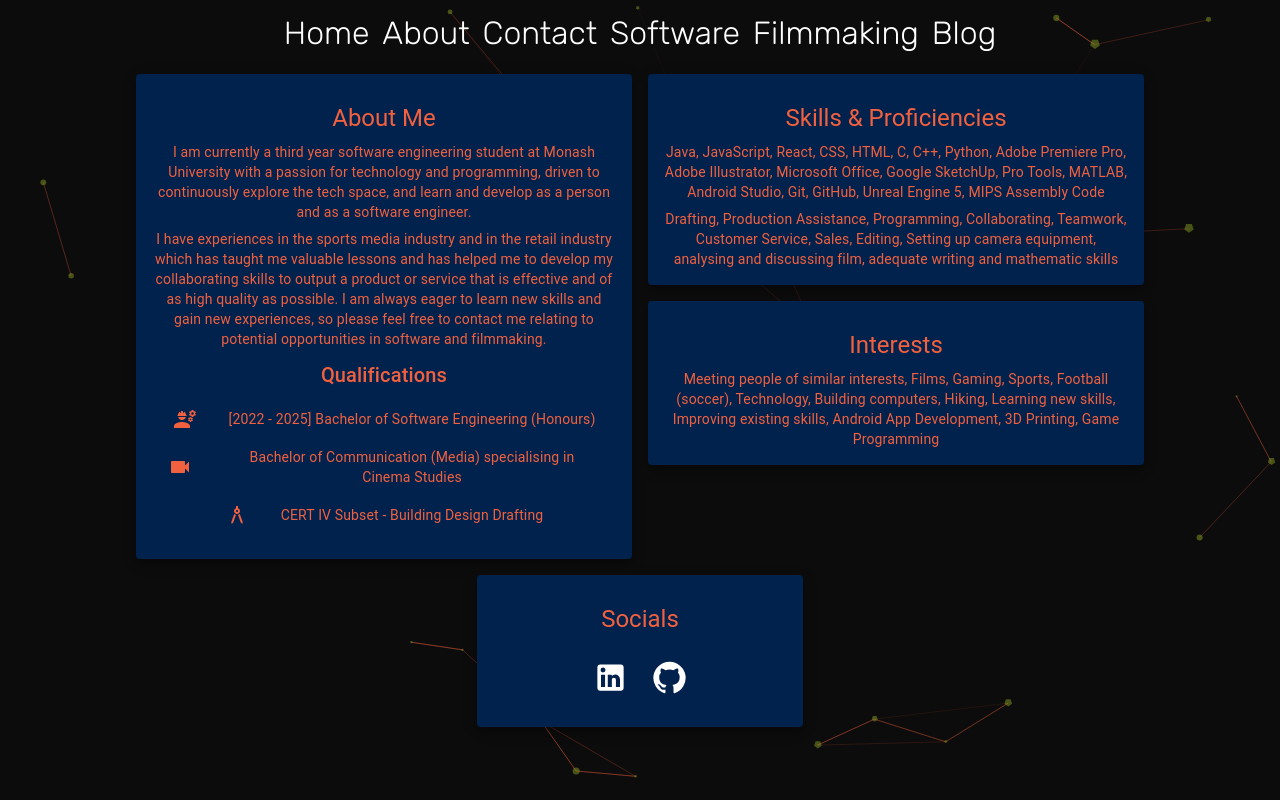
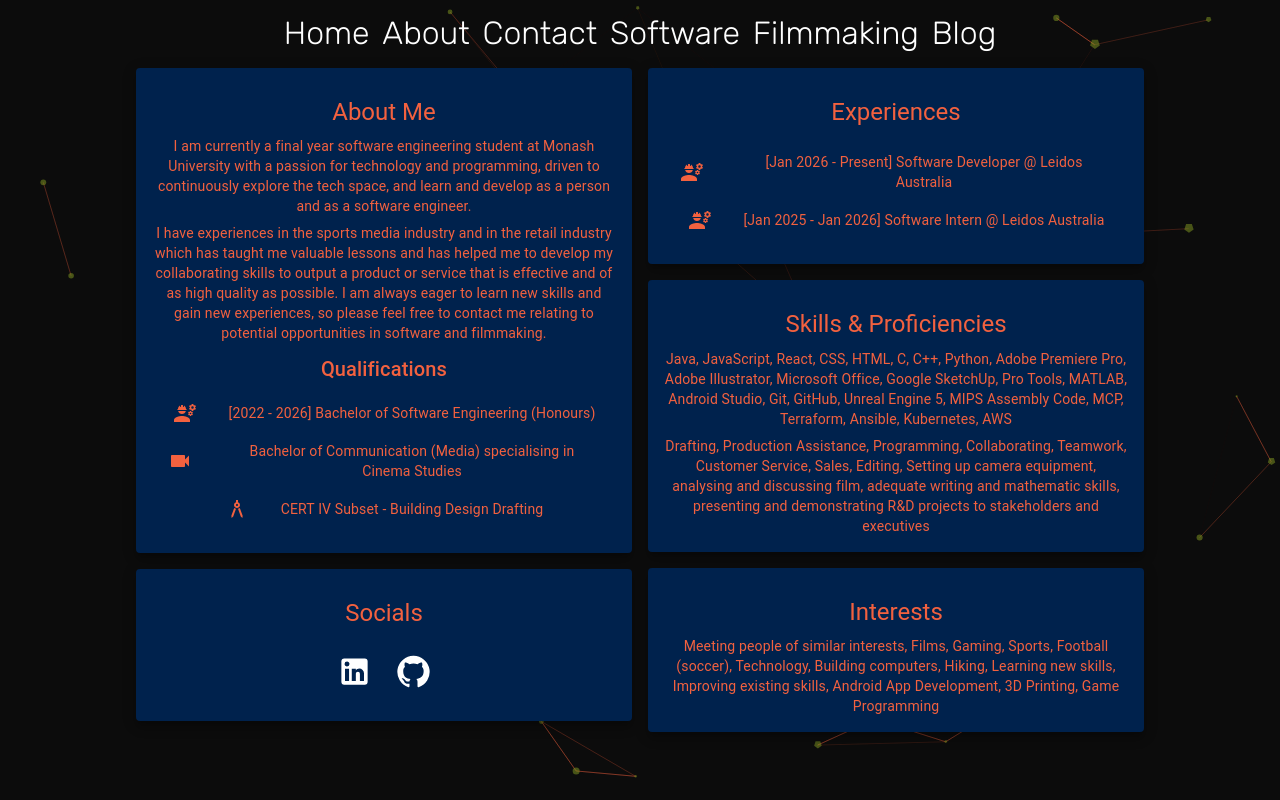
Before and after one commit to brendannguyen/portolio_website, a React (Create React App) app in the folder portfolio-website/: page /about in a window 1280 px wide. Built offline with nearby package versions, Linux system fonts and the light colour scheme.

Commit message:
updated info, fixed dailymotion autoplay

```diff
--- a/portfolio-website/src/components/FilmCard.js
+++ b/portfolio-website/src/components/FilmCard.js
@@ -6,7 +6,8 @@ const FilmCard = (props) => {
         <Card raised sx={{bgcolor: '#481E14', padding: '1em', '&:hover': {bgcolor: '#00224D'}, transition: 'background-color 1s'}}>
             <Typography variant="h5" gutterBottom color="#F2613F"  textAlign="center" marginTop='0.5em'>{props.heading}</Typography>
             <Stack direction='row' spacing={1} justifyContent='center' flexWrap='wrap' rowGap='0.5em'>{props.skills.map((skill) => (<Chip size="small" label={skill.label} sx={{bgcolor: '#F6B17A'}}/>))}</Stack>
-            <CardMedia component='iframe' src={props.src} allowFullScreen sx={{height: '25em', maxHeight: '25em', width: '100%', borderWidth: 0, borderRadius: 1, marginTop: '0.5em'}} />
+            {/* <CardMedia component='iframe' src={props.src} allowFullScreen sx={{height: '25em', maxHeight: '25em', width: '100%', borderWidth: 0, borderRadius: 1, marginTop: '0.5em'}} /> */}
+            <div style={{position: 'relative'}}><iframe frameborder="0" style={{height: '25em', maxHeight: '25em', width: '100%', borderWidth: 0, borderRadius: 1, marginTop: '0.5em'}}  src={props.src} allowfullscreen allow="autoplay; fullscreen; picture-in-picture; web-share" title="Dailymotion video player – 1e21cyro ecru"></iframe></div>
         </Card>
     )
 }
--- a/portfolio-website/src/pages/AboutPage.js
+++ b/portfolio-website/src/pages/AboutPage.js
@@ -30,10 +30,11 @@ const AboutPage = () => {
             <Box display='flex' justifyContent='center' alignItems='center' zIndex={1} sx={{ flexGrow: 1 }} height={isTabletOrMobile ? '': '100vh'} marginTop={isTabletOrMobile ? (isPortrait ? '15vh' : '15vw'): (isOverflow ? '5em' : '')}>
                 <Grid ref={gridRef} container spacing={2} maxWidth="80vw" maxHeight='100vh'>
                     <Grid xs={isTabletOrMobile ? 12 : 6 }>
+                        <Stack spacing={2}>
                         <Card raised sx={{bgcolor: '#00224D', padding: '1em', '&:hover': {bgcolor: '#481E14' }, transition: 'background-color 1s'}}>
                             <Typography variant="h5" gutterBottom color="#F2613F"  textAlign="center" marginTop='0.5em'>About Me</Typography>
                             <Typography marginTop='0.5em' variant="body2" color="#F2613F" textAlign="center">
-                                I am currently a third year software engineering student at Monash University with a passion for technology and programming, driven to continuously explore the tech space, and learn and develop as a person and as a software engineer.
+                                I am currently a final year software engineering student at Monash University with a passion for technology and programming, driven to continuously explore the tech space, and learn and develop as a person and as a software engineer.
                             </Typography>
                             <Typography marginTop='0.5em' variant="body2" color="#F2613F" textAlign="center">
                                 I have experiences in the sports media industry and in the retail industry which has taught me valuable lessons and has helped me to develop my collaborating skills to output a product or service that is effective and of as high quality as possible. I am always eager to learn new skills and gain new experiences, so please feel free to contact me relating to potential opportunities in software and filmmaking.
@@ -42,7 +43,7 @@ const AboutPage = () => {
                             <List sx={{textAlign: 'center'}}>
                                 <ListItem sx={{justifyContent: 'center'}}>
                                     <ListItemIcon sx={{color: "#F2613F"}}><EngineeringIcon/></ListItemIcon>
-                                    <Typography marginTop='0.5em' variant="body2" color="#F2613F" textAlign="center" margin={0}>[2022 - 2025] Bachelor of Software Engineering (Honours)</Typography>
+                                    <Typography marginTop='0.5em' variant="body2" color="#F2613F" textAlign="center" margin={0}>[2022 - 2026] Bachelor of Software Engineering (Honours)</Typography>
                                 </ListItem>
                                 <ListItem sx={{justifyContent: 'center'}}>
                                     <ListItemIcon sx={{color: "#F2613F"}}><VideocamIcon/></ListItemIcon>
@@ -54,16 +55,37 @@ const AboutPage = () => {
                                 </ListItem>
                             </List>
                         </Card>
+                        <Card raised sx={{bgcolor: '#00224D', padding: '1em', '&:hover': {bgcolor: '#481E14'}, transition: 'background-color 1s'}}>
+                            <Typography variant="h5" gutterBottom color="#F2613F"  textAlign="center" marginTop='0.5em'>Socials</Typography>
+                            <CardActions sx={{justifyContent: 'center', marginTop: '0.5em'}}>
+                                <IconButton target="_blank" href='https://www.linkedin.com/in/brendan-nguyen-8894b7220/' sx={{color: 'white', borderColor: 'white', ":hover": {color: '#F2613F', borderColor: '#F2613F'}}} ><LinkedInIcon fontSize='large'/></IconButton>
+                                <IconButton target="_blank" href='https://github.com/brendannguyen' sx={{color: 'white', borderColor: 'white', ":hover": {color: '#F2613F', borderColor: '#F2613F'}}} ><GitHubIcon fontSize='large'/></IconButton>
+                            </CardActions>
+                        </Card>
+                        </Stack>
                     </Grid>
                     <Grid xs={isTabletOrMobile ? 12 : 6 }>
                         <Stack spacing={2}>
                         <Card raised sx={{bgcolor: '#00224D', padding: '1em', '&:hover': {bgcolor: '#481E14'}, transition: 'background-color 1s'}}>
+                            <Typography variant="h5" gutterBottom color="#F2613F"  textAlign="center" marginTop='0.5em'>Experiences</Typography>
+                            <List sx={{textAlign: 'center'}}>
+                                <ListItem sx={{justifyContent: 'center'}}>
+                                    <ListItemIcon sx={{color: "#F2613F"}}><EngineeringIcon/></ListItemIcon>
+                                    <Typography marginTop='0.5em' variant="body2" color="#F2613F" textAlign="center" margin={0}>[Jan 2026 - Present] Software Developer @ Leidos Australia</Typography>
+                                </ListItem>
+                                <ListItem sx={{justifyContent: 'center'}}>
+                                    <ListItemIcon sx={{color: "#F2613F"}}><EngineeringIcon/></ListItemIcon>
+                                    <Typography marginTop='0.5em' variant="body2" color="#F2613F" textAlign="center" margin={0}>[Jan 2025 - Jan 2026] Software Intern @ Leidos Australia</Typography>
+                                </ListItem>
+                            </List>
+                        </Card>
+                        <Card raised sx={{bgcolor: '#00224D', padding: '1em', '&:hover': {bgcolor: '#481E14'}, transition: 'background-color 1s'}}>
                             <Typography variant="h5" gutterBottom color="#F2613F"  textAlign="center" marginTop='0.5em'>Skills & Proficiencies</Typography>
                             <Typography marginTop='0.5em' variant="body2" color="#F2613F" textAlign="center">
-                                Java, JavaScript, React, CSS, HTML, C, C++, Python, Adobe Premiere Pro, Adobe Illustrator, Microsoft Office, Google SketchUp, Pro Tools, MATLAB, Android Studio, Git, GitHub, Unreal Engine 5, MIPS Assembly Code
+                                Java, JavaScript, React, CSS, HTML, C, C++, Python, Adobe Premiere Pro, Adobe Illustrator, Microsoft Office, Google SketchUp, Pro Tools, MATLAB, Android Studio, Git, GitHub, Unreal Engine 5, MIPS Assembly Code, MCP, Terraform, Ansible, Kubernetes, AWS
                             </Typography>
                             <Typography marginTop='0.5em' variant="body2" color="#F2613F" textAlign="center">
-                                Drafting, Production Assistance, Programming, Collaborating, Teamwork, Customer Service, Sales, Editing, Setting up camera equipment, analysing and discussing film, adequate writing and mathematic skills
+                                Drafting, Production Assistance, Programming, Collaborating, Teamwork, Customer Service, Sales, Editing, Setting up camera equipment, analysing and discussing film, adequate writing and mathematic skills, presenting and demonstrating R&D projects to stakeholders and executives
                             </Typography>
                         </Card>
                         <Card raised sx={{bgcolor: '#00224D', padding: '1em', '&:hover': {bgcolor: '#481E14'}, transition: 'background-color 1s'}}>
@@ -74,15 +96,6 @@ const AboutPage = () => {
                         </Card>
                         </Stack>
                     </Grid>
-                    <Grid xs={isTabletOrMobile ? 12 : 4 } mdOffset={isTabletOrMobile ? 0 : 4}>
-                        <Card raised sx={{bgcolor: '#00224D', padding: '1em', '&:hover': {bgcolor: '#481E14'}, transition: 'background-color 1s'}}>
-                            <Typography variant="h5" gutterBottom color="#F2613F"  textAlign="center" marginTop='0.5em'>Socials</Typography>
-                            <CardActions sx={{justifyContent: 'center', marginTop: '0.5em'}}>
-                                <IconButton target="_blank" href='https://www.linkedin.com/in/brendan-nguyen-8894b7220/' sx={{color: 'white', borderColor: 'white', ":hover": {color: '#F2613F', borderColor: '#F2613F'}}} ><LinkedInIcon fontSize='large'/></IconButton>
-                                <IconButton target="_blank" href='https://github.com/brendannguyen' sx={{color: 'white', borderColor: 'white', ":hover": {color: '#F2613F', borderColor: '#F2613F'}}} ><GitHubIcon fontSize='large'/></IconButton>
-                            </CardActions>
-                        </Card>
-                    </Grid>
                 </Grid>
             </Box>
         </motion.div>
--- a/portfolio-website/src/pages/FilmmakingPage.js
+++ b/portfolio-website/src/pages/FilmmakingPage.js
@@ -75,12 +75,12 @@ const FilmmakingPage = () => {
 }
 
 const content = [
-    {heading: 'Artificial Observation', src: 'https://www.dailymotion.com/embed/video/x813av5', skills: [{label: 'After Effects'}, {label: 'Editing'}, {label: 'Found Footage'}]},
-    {heading: 'The House Always Wins.', src: 'https://www.dailymotion.com/embed/video/x8266rj', skills: [{label: 'After Effects'}, {label: 'Alternative Animation'}, {label: 'Stop Motion'}]},
-    {heading: 'Hey Little Buddy.', src: 'https://www.dailymotion.com/embed/video/x8266qs', skills: [{label: 'After Effects'}, {label: 'Animation'}, {label: 'Comedy'}, {label: 'Future Machina'}]},
-    {heading: 'The Brick', src: 'https://www.dailymotion.com/embed/video/x7wubcr', skills: [{label: 'Editing'}, {label: 'Satire'}, {label: 'Comedy'}]},
-    {heading: 'How Do You Ask For A Date?', src: 'https://www.dailymotion.com/embed/video/x7uy6mz', skills: [ {label: 'Archived Footage'}, {label: 'Editing'}, {label: 'Experimental'}]},
-    {heading: 'Insistent Anxiousness (Soundscape)', src: 'https://www.dailymotion.com/embed/video/x7scm2p', skills: [{label: 'Sound Editing'}, {label: 'Soundscape'}, {label: 'Circumplex Model'}]},
+    {heading: 'Artificial Observation', src: 'https://geo.dailymotion.com/player/xpiw2.html?video=x813av5', skills: [{label: 'After Effects'}, {label: 'Editing'}, {label: 'Found Footage'}]},
+    {heading: 'The House Always Wins.', src: 'https://geo.dailymotion.com/player/xpiw2.html?video=x8266rj', skills: [{label: 'After Effects'}, {label: 'Alternative Animation'}, {label: 'Stop Motion'}]},
+    {heading: 'Hey Little Buddy.', src: 'https://geo.dailymotion.com/player/xpiw2.html?video=x8266qs', skills: [{label: 'After Effects'}, {label: 'Animation'}, {label: 'Comedy'}, {label: 'Future Machina'}]},
+    {heading: 'The Brick', src: 'https://geo.dailymotion.com/player/xpiw2.html?video=x7wubcr', skills: [{label: 'Editing'}, {label: 'Satire'}, {label: 'Comedy'}]},
+    {heading: 'How Do You Ask For A Date?', src: 'https://geo.dailymotion.com/player/xpiw2.html?video=x7uy6mz', skills: [ {label: 'Archived Footage'}, {label: 'Editing'}, {label: 'Experimental'}]},
+    {heading: 'Insistent Anxiousness (Soundscape)', src: 'https://geo.dailymotion.com/player/xpiw2.html?video=x7scm2p', skills: [{label: 'Sound Editing'}, {label: 'Soundscape'}, {label: 'Circumplex Model'}]},
 ];
 
 export default FilmmakingPage;
--- a/portfolio-website/src/pages/HomePage.js
+++ b/portfolio-website/src/pages/HomePage.js
@@ -37,6 +37,7 @@ const HomePage = () => {
                                 Play shared or your own Spotify playlists in a knockout style tournament.
                                 Connect your Spotify account to play tournaments with Spotify playlists where you can listen to and like all songs within your tournament.
                             </Typography>
+                            <Typography variant="body2" gutterBottom color="white"  textAlign="center" marginTop='0.5em'>2.6K+ Downloads</Typography>
                             <CardActions sx={{justifyContent: 'center', marginTop: '0.5em'}}>
                                 <Button target="_blank" href='https://play.google.com/store/apps/details?id=com.bn.songvsong' size='small' variant="outlined" sx={{color: 'white', borderColor: 'white', ":hover": {color: '#F2613F', borderColor: '#F2613F'}}}>GET ON GOOGLE PLAY</Button>
                             </CardActions>
--- a/portfolio-website/src/pages/SoftwarePage.js
+++ b/portfolio-website/src/pages/SoftwarePage.js
@@ -84,7 +84,7 @@ const content = [
             {href: 'https://play.google.com/store/apps/details?id=com.bn.songvsong', text: 'GET ON GOOGLE PLAY'}
         ]
     },
-    {heading: 'Just Chillax (WIP)',
+    {heading: 'Just Chillax',
         body: "I wanted to continue my learning and improvement in web development using React and Three.js, so I decided to start creating a web 2000s experience using 3D scenes. The idea of Just Chillax is to allow users to interact with a 2000s bedroom such as watching TV or using the computer in the scene, as well as interacting with other objects in the room. Giving a nostalgic experience for people using the web application. I hope to finish it and publish the website soon.",
         skills: [
             {label: 'React'},
```
Also changed, not shown: portfolio-website/src/components/NavBar.css (line endings or trailing spaces).
